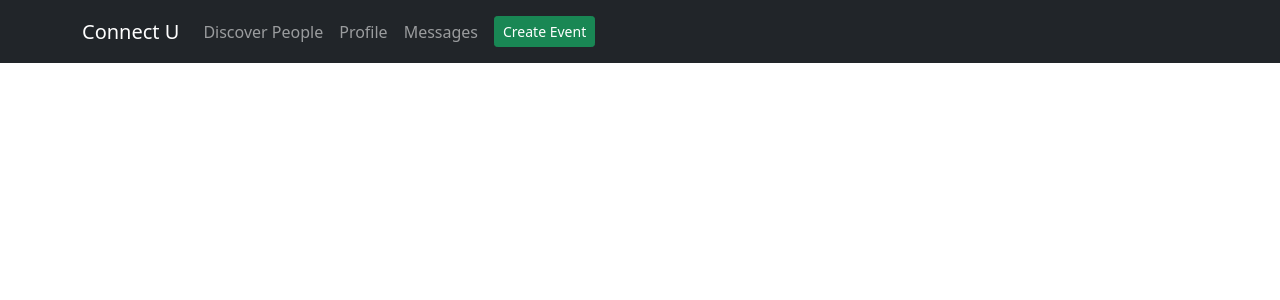
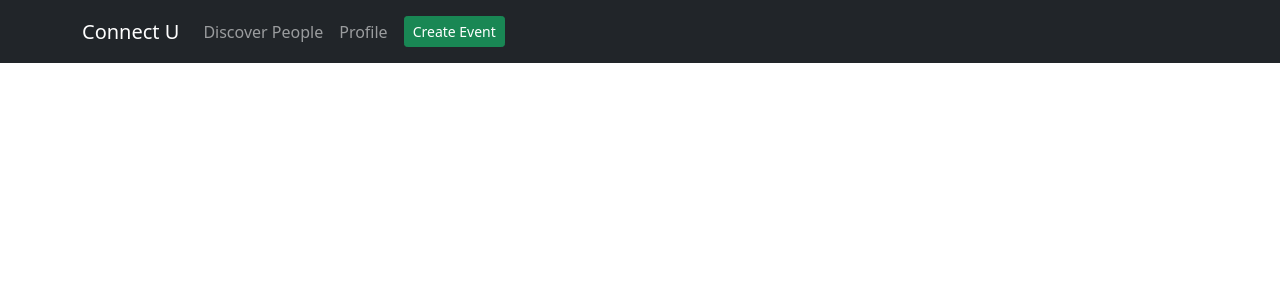
Before and after one commit to Vroom-Varun/connectu, a React (Create React App) app: page / in a window 1280 px wide. Shown: the top 300 px of the page. Built offline with nearby package versions, Linux system fonts and the light colour scheme.

Commit message:
i raly don't know

```diff
--- a/src/App.js
+++ b/src/App.js
@@ -23,9 +23,6 @@ function App() {
                 <div className="link-wrapper">
                   <Nav.Link href="/profile">Profile</Nav.Link>
                 </div>
-                <div className="link-wrapper">
-                  <Nav.Link href="#deets">Messages</Nav.Link>
-                </div>
                 <Nav.Link href="/createevent"><Button size="sm" variant="success">Create Event</Button></Nav.Link>
               </Nav>
             </Navbar.Collapse>
```
